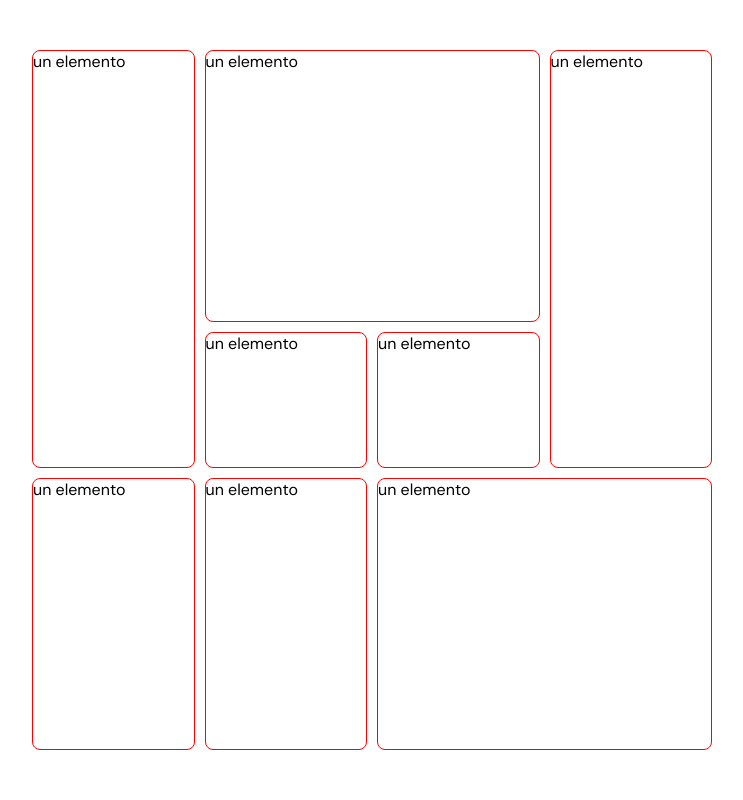
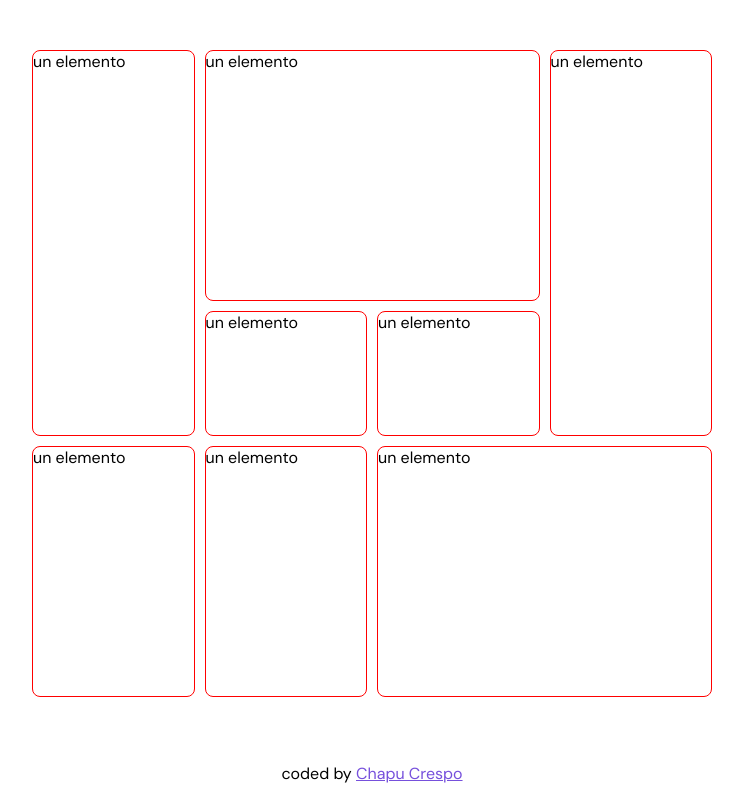
Before and after one commit to chapucrespo/Bento-box, a JavaScript app: page / in a window 1280 px wide. Shown: the whole page, without its empty margins (268-1011 px from the left). Built offline with nearby package versions, Linux system fonts and the light colour scheme; the HTML template or start-up script is replaced by a standard one.

Commit message:
simplify structure

```diff
--- a/src/App.js
+++ b/src/App.js
@@ -1,14 +1,20 @@
-import { BentoElement } from "./components/BentoElement";
-import Container from "./components/Container";
+import { ThemeProvider } from "styled-components";
 import elements from "./mock/elements";
+import theme from './config/theme'
+import { Main, Container, BentoElement, Footer } from "./components/styled";
 
 function App() {
   return (
-    <Container>
-      {elements.map((element) => (
-        <BentoElement className={element.class}>{element.value}</BentoElement>
-      ))}
-    </Container>
+    <ThemeProvider theme={theme}>
+      <Main>
+      <Container>
+        {elements.map((element) => (
+          <BentoElement className={element.class}>{element.value}</BentoElement>
+        ))}
+      </Container>
+      <Footer><p>coded by <a href='https://github.com/chapucrespo'>Chapu Crespo</a></p></Footer>
+      </Main>
+    </ThemeProvider>
   );
 }
 
--- a/src/components/BentoElement.js
+++ /dev/null
@@ -1,6 +0,0 @@
-import styled from "styled-components";
-
-export const BentoElement = styled.div`
-    border: 1px solid red;
-    border-radius: 8px;
-`
--- a/src/components/Container.js
+++ /dev/null
@@ -1,23 +0,0 @@
-import styled from "styled-components";
-
-const Container = styled.div`
-    display: grid;
-    grid-template-columns: repeat(4, 1fr);
-    grid-template-rows: 1fr 0.5fr 1fr;
-    gap: 10px;
-    width: 100vw;
-    height: 100vh;
-    margin: 0 auto;
-    box-sizing: border-box;
-    padding: 3.125rem 18.75rem;
-
-    .a, .c {
-		grid-row: span 2;
-    }
-
-    .b, .h {
-        grid-column: span 2;
-    }
-`
-
-export default Container
--- /dev/null
+++ b/src/components/styled.js
@@ -0,0 +1,38 @@
+import styled from "styled-components";
+
+export const Main = styled.div`
+    display: flex;
+    flex-direction: column;
+    height: 100vh
+`
+export const Container = styled.div`
+    display: grid;
+    grid-template-columns: repeat(4, 1fr);
+    grid-template-rows: 1fr 0.5fr 1fr;
+    gap: 10px;
+    width: 100%;
+    height: 100%;
+    box-sizing: border-box;
+    padding: 3.125rem 18.75rem;
+
+    .a, .c {
+		grid-row: span 2;
+    }
+
+    .b, .h {
+        grid-column: span 2;
+    }
+`
+
+export const BentoElement = styled.div`
+    border: 1px solid red;
+    border-radius: 8px;
+`
+
+export const Footer = styled.div`
+    margin: 0 auto;
+
+    a {
+        color: ${({theme}) => theme.colors.darkPurple}
+    }
+`
```
Also changed, not shown: package.json (+7 -1 lines), 1 other file (tests, documents, lock files or other folders).
